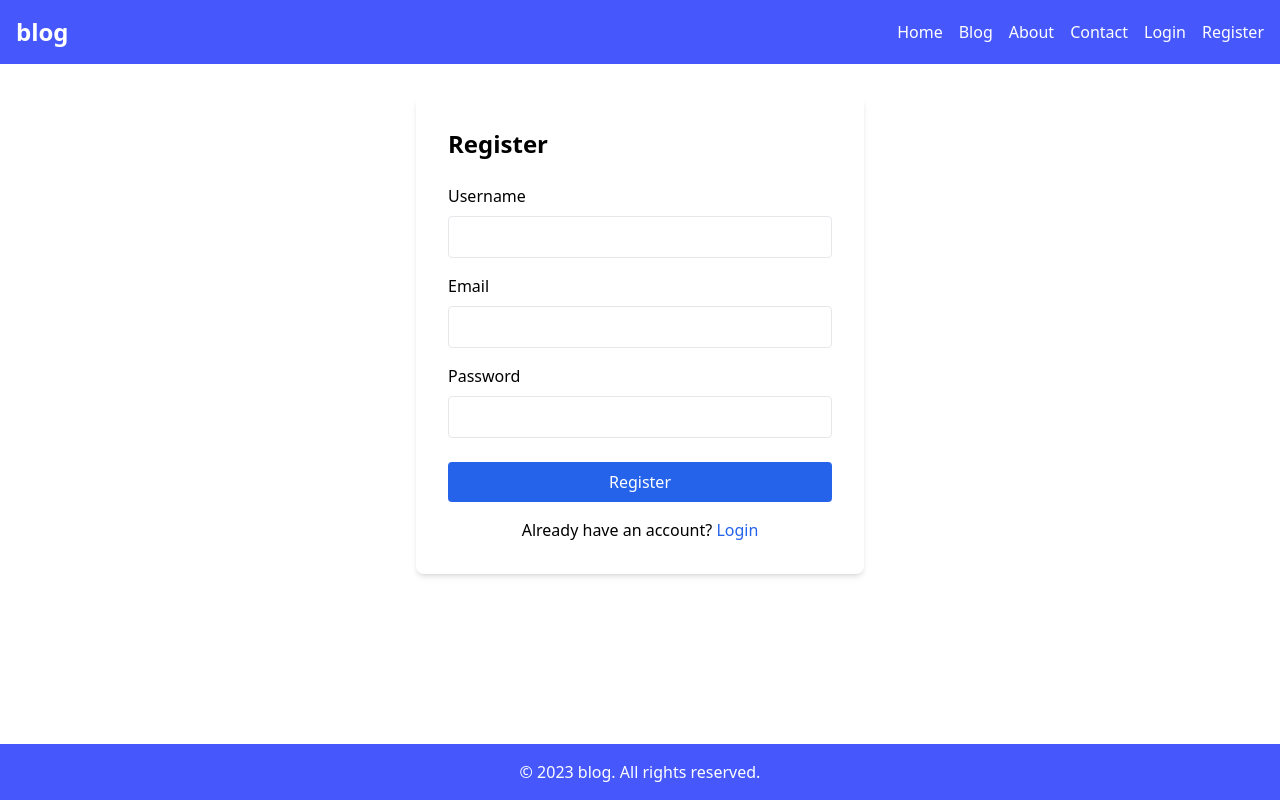
After one commit to JohnathonCrowder/Flask_blog, a Flask app: page /register in a window 1280 px wide. The commit adds this page. Run offline with Flask 3, Linux system fonts and the light colour scheme; some libraries are stand-ins or nearby versions.

Commit message:
Added User Registration

```diff
--- a/app/__init__.py
+++ b/app/__init__.py
@@ -1,9 +1,13 @@
 from flask import Flask
 from flask_login import LoginManager
-from .models import db
+from .models import db, User
 from config import Config
 
 login_manager = LoginManager()
+
+@login_manager.user_loader
+def load_user(user_id):
+    return User.query.get(int(user_id))
 
 def create_app():
     app = Flask(__name__)
--- a/app/auth.py
+++ b/app/auth.py
@@ -1,3 +1,47 @@
-from flask import Blueprint
+from flask import Blueprint, render_template, redirect, url_for, flash, request
+from flask_login import login_user, logout_user, login_required
+from .models import db, User
 
 auth = Blueprint('auth', __name__)
+
+@auth.route('/login', methods=['GET', 'POST'])
+def login():
+    if request.method == 'POST':
+        email = request.form.get('email')
+        password = request.form.get('password')
+        user = User.query.filter_by(email=email).first()
+
+        if user and user.check_password(password):
+            login_user(user)
+            return redirect(url_for('main.home'))
+        else:
+            flash('Invalid email or password')
+
+    return render_template('auth/login.html')
+
+@auth.route('/register', methods=['GET', 'POST'])
+def register():
+    if request.method == 'POST':
+        username = request.form.get('username')
+        email = request.form.get('email')
+        password = request.form.get('password')
+
+        if User.query.filter_by(email=email).first():
+            flash('Email already exists')
+            return redirect(url_for('auth.register'))
+
+        user = User(username=username, email=email)
+        user.set_password(password)
+
+        db.session.add(user)
+        db.session.commit()
+
+        return redirect(url_for('auth.login'))
+
+    return render_template('auth/register.html')
+
+@auth.route('/logout')
+@login_required
+def logout():
+    logout_user()
+    return redirect(url_for('main.home'))
--- /dev/null
+++ b/app/templates/auth/register.html
@@ -0,0 +1,38 @@
+{% extends "base.html" %}
+
+{% block content %}
+<div class="container mx-auto px-4 py-8">
+    <div class="max-w-md mx-auto bg-white p-8 rounded-lg shadow-md">
+        <h1 class="text-2xl font-bold mb-6">Register</h1>
+
+        <form method="POST">
+            <div class="mb-4">
+                <label class="block mb-2">Username</label>
+                <input type="text" name="username" required
+                       class="w-full px-4 py-2 border rounded">
+            </div>
+
+            <div class="mb-4">
+                <label class="block mb-2">Email</label>
+                <input type="email" name="email" required
+                       class="w-full px-4 py-2 border rounded">
+            </div>
+
+            <div class="mb-6">
+                <label class="block mb-2">Password</label>
+                <input type="password" name="password" required
+                       class="w-full px-4 py-2 border rounded">
+            </div>
+
+            <button type="submit" class="w-full px-4 py-2 bg-blue-600 text-white rounded">
+                Register
+            </button>
+        </form>
+
+        <p class="mt-4 text-center">
+            Already have an account?
+            <a href="{{ url_for('auth.login') }}" class="text-blue-600">Login</a>
+        </p>
+    </div>
+</div>
+{% endblock %}
--- a/app/templates/base.html
+++ b/app/templates/base.html
@@ -17,6 +17,12 @@
                 <li><a href="{{ url_for('blog.index') }}" class="hover:underline">Blog</a></li>
                 <li><a href="{{ url_for('main.about') }}" class="hover:underline">About</a></li>
                 <li><a href="{{ url_for('main.contact') }}" class="hover:underline">Contact</a></li>
+                {% if current_user.is_authenticated %}
+                    <li><a href="{{ url_for('auth.logout') }}" class="hover:underline">Logout</a></li>
+                {% else %}
+                    <li><a href="{{ url_for('auth.login') }}" class="hover:underline">Login</a></li>
+                    <li><a href="{{ url_for('auth.register') }}" class="hover:underline">Register</a></li>
+                {% endif %}
             </ul>
         </div>
     </nav>
```
Also changed, not shown: app/models.py (+7 -0 lines), app/templates/auth/login.html (added, +32 -0 lines), instance/blog.db.
